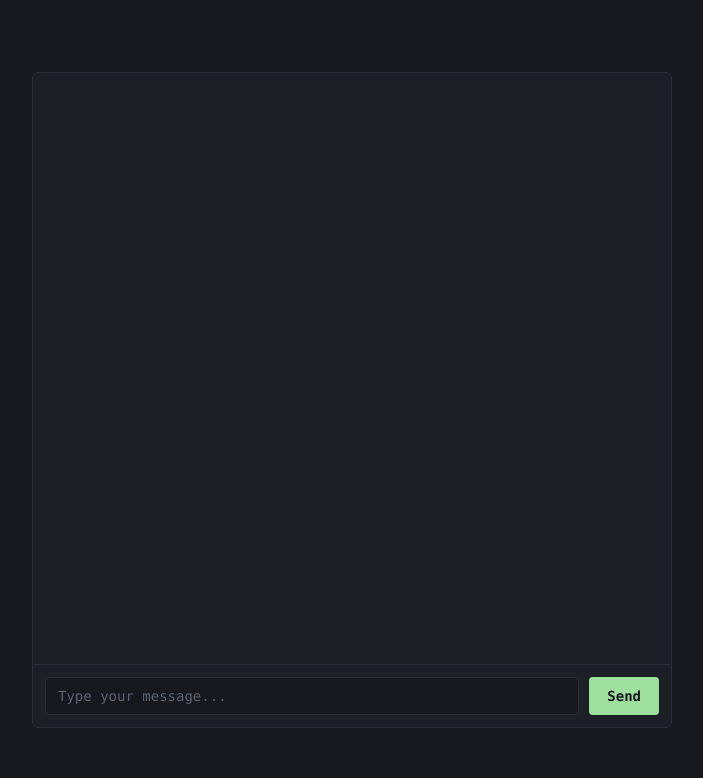
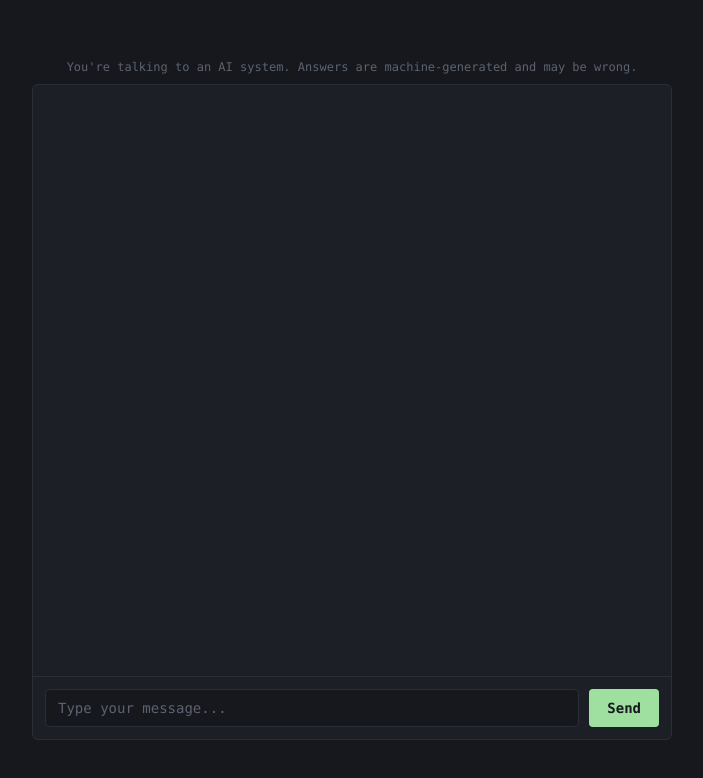
Before and after one commit to otzpt/LLMwebsite, a plain HTML site: page index.html in a window 1280 px wide. Shown: the whole page, without its empty margins (288-991 px from the left). Drawn offline with Linux system fonts and the light colour scheme.

Commit message:
Add Art. 50(1) visible AI disclosure to chat page
EU AI Act Art. 50(1) requires informing natural persons they are
interacting with an AI system. Adds a small, muted line above the chat
container, styled to match the existing dark theme and centred flex
layout.

```diff
--- a/index.html
+++ b/index.html
@@ -6,6 +6,7 @@
     <link rel="stylesheet" href="style.css">
 </head>
 <body>
+    <p id="ai-disclosure">You're talking to an AI system. Answers are machine-generated and may be wrong.</p>
     <div id="chat-container">
         <div id="messages"></div>
         <form id="chat-form">
--- a/style.css
+++ b/style.css
@@ -7,10 +7,22 @@
 body {
     background-color: #16181d;
     display: flex;
+    flex-direction: column;
     justify-content: center;
     align-items: center;
     height: 100vh;
+    gap: 10px;
     font-family: 'JetBrains Mono', 'SF Mono', Consolas, monospace;
+}
+
+/* Art. 50(1) transparency disclosure -- small and muted, must not compete
+   with the chat itself for attention. */
+#ai-disclosure {
+    width: 90%;
+    max-width: 640px;
+    text-align: center;
+    font-size: 12px;
+    color: #5c6370;
 }
 
 #chat-container {
```
